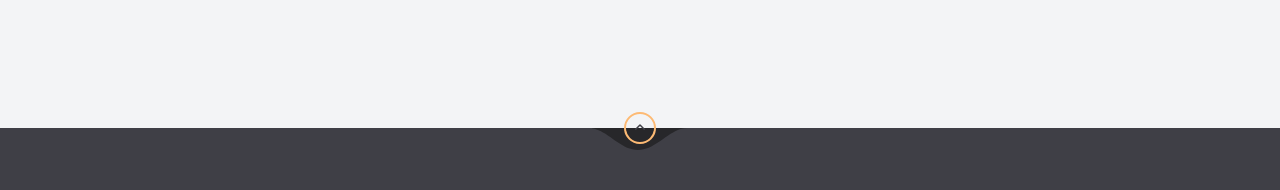
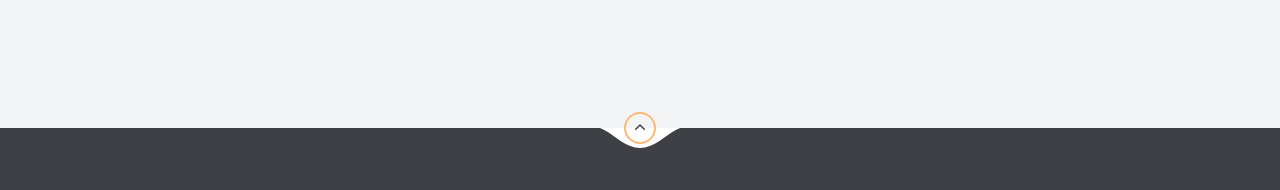
Before and after one commit to mohammadNosratii/Coffee_shop, a website: page public/index.html in a window 1280 px wide. Shown: the part 5204-5394 px from the top of the page. Drawn offline with Linux system fonts and the light colour scheme.

Commit message:
few changes

```diff
--- a/public/index.html
+++ b/public/index.html
@@ -2050,7 +2050,7 @@
           </p>
         </div>
 
-          <svg class="hidden md:inline-block w-24 h-[22px] absolute text-center top-0 left-0 right-0 mx-auto rotate-180 text-zinc-800">
+          <svg class="hidden md:inline-block w-[100px] h-[20px] absolute text-center top-0 left-0 right-0 mx-auto rotate-180 text-white dark:text-zinc-800">
             <use href="#curve-svg"></use>
           </svg>
           <div
```
Also changed, not shown: src/input.css (+0 -10 lines), public/styles/app.css.
